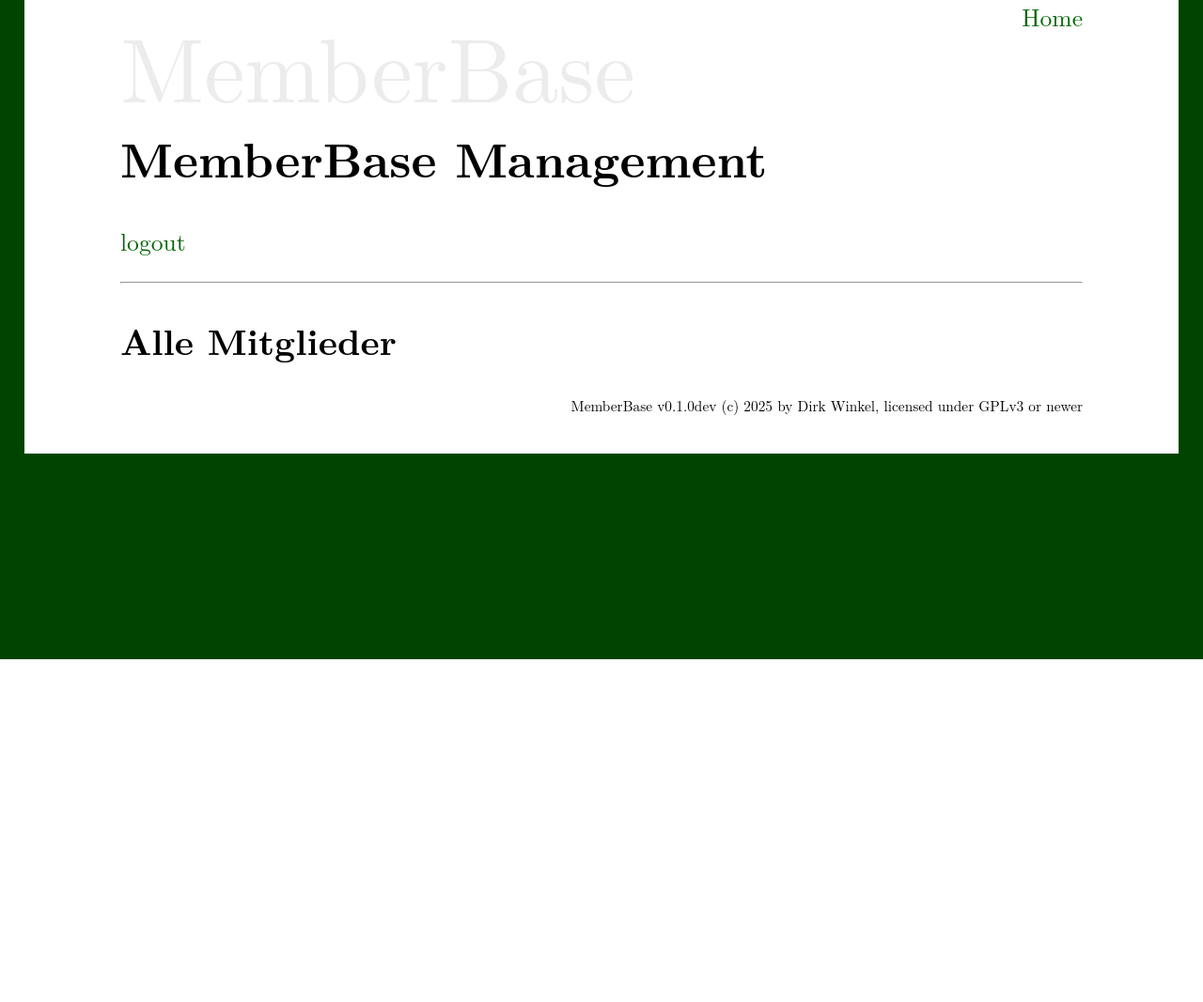
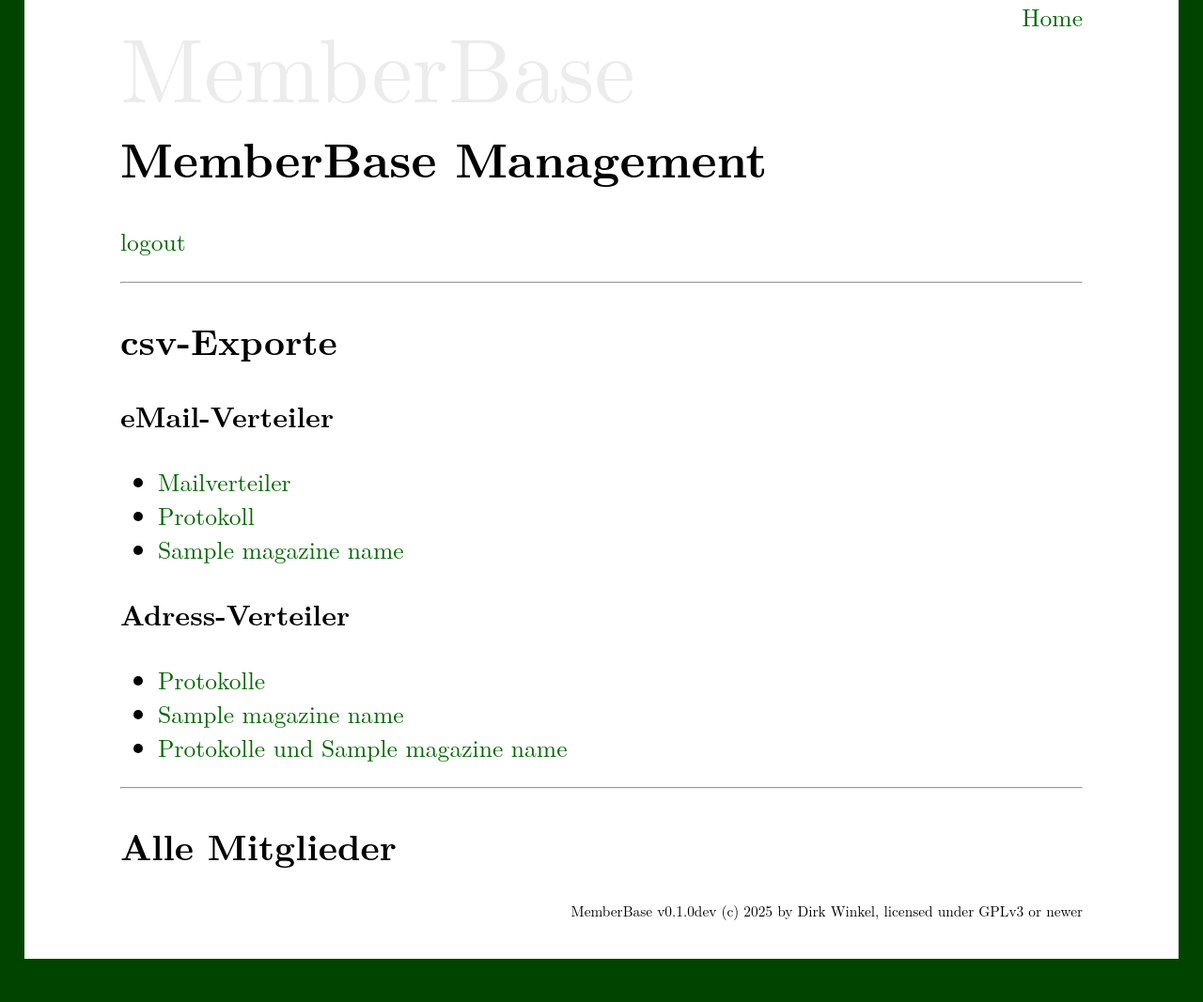
Before and after one commit to polarwinkel/MemberBase, a Flask app: template templates/manage.html in a window 1280 px wide. Shown: the part 98-1165 px from the top of the page at 94% size. Before the commit the page ends 800 px from the top, so only its background shows below. Run offline with Flask 3, Linux system fonts and the light colour scheme; data comes from the database, SQL or seed files in the repository; the template is opened without the code that fills it: most values are stand-ins (such as "Sample title", 1, 10 or a date in 2020); some web fonts are replaced.

Commit message:
added csv-exports according to member-choices

```diff
--- a/app.py
+++ b/app.py
@@ -6,13 +6,14 @@ Base file of MemberBase
 
 import os
 import sqlite3
-from flask import Flask, render_template, request, send_from_directory, make_response, jsonify
+from flask import Flask, render_template, request, send_from_directory, make_response, jsonify, send_file
 from flask import url_for, redirect
 import flask_login
 import json
-import csv
+import csv, io
 from jinja2 import Template
 from modules import dbio, settingsIo
+from datetime import datetime, timedelta
 
 # global settings:
 
@@ -22,7 +23,6 @@ settings = settingsIo.settingsIo(settingsfile)
 dbfile = settings.get('dbfile')
 host = settings.get('host')
 port = settings.get('port')
-port = '5000' #TODO: remove when main-dev done
 debug = settings.get('debug')
 
 # WebServer stuff:
@@ -173,7 +173,7 @@ def manage():
         return '405 not allowed'
     members = db.getMembers()
     msJson = json.dumps(members, indent=2)
-    return render_template('manage.html', relroot='./', authuser=flask_login.current_user.id, msJson=msJson)
+    return render_template('manage.html', relroot='./', authuser=flask_login.current_user.id, msJson=msJson, magazine_name=settings.get('magazine_name'))
 
 @MemberBase.route('/manage/<mid>', methods=['GET'])
 @flask_login.login_required
@@ -299,6 +299,31 @@ def log():
     logJson = json.dumps(log, indent=2)
     return render_template('log.html', relroot='./', authuser=flask_login.current_user.id, logJson=logJson)
 
+@MemberBase.route('/csvExport/<selection>', methods=['GET'])
+@flask_login.login_required
+def csvExport(selection):
+    '''exports members as csvfile according to the selection'''
+    user = flask_login.current_user.id
+    db = dbio.MbDb(dbfile)
+    if flask_login.current_user.id != settings.get('admin') and not db.checkManager(user):
+        return '405 not allowed'
+    sel = selection.split('_')
+    if sel[0] == 'mail':
+        csvfile = db.csvExportMail(sel[1])
+    elif sel[0] == 'addr':
+        csvfile = db.csvExportAddr(sel[1])
+    else:
+        return '404 not found'
+    mem = io.BytesIO()
+    mem.write(csvfile.getvalue().encode())
+    mem.seek(0)
+    return send_file(
+            mem,
+            download_name=f"" + datetime.now().strftime('%Y/%m/%d')+'_MemberList_'+selection+'.csv',
+            as_attachment=True,
+            mimetype='text/csv',
+            )
+
 @MemberBase.route('/_delete/<did>', methods=['DELETE'])
 @flask_login.login_required
 def delete(wid):
--- a/modules/dbio.py
+++ b/modules/dbio.py
@@ -8,6 +8,7 @@ import os
 from modules import dbInit
 from datetime import datetime
 import hashlib, uuid
+import io
 import huuid
 
 class MbDb:
@@ -274,6 +275,56 @@ class MbDb:
             return False
         return True
 
+    def csvExportMail(self, sel):
+        '''export member-list according to the selection'''
+        cursor = self._connection.cursor()
+        if sel == 'n':
+            where = 'WHERE email_newsletter=1'
+        if sel == 'p':
+            where = 'WHERE email_protocols=1'
+        elif sel == 'm':
+            where = 'WHERE email_magazine=1'
+        sqlTemplate = '''SELECT family_name, given_name, title, sex, email
+                FROM members {where} ORDER BY
+                REPLACE(REPLACE(REPLACE(REPLACE(REPLACE(REPLACE(REPLACE(
+                family_name,'ä','ae'),'ö','oe'),'ü','ue'),'Ä','Ae'),'Ö','Oe'),'Ü','Ue'),'ß','ss'),
+                REPLACE(REPLACE(REPLACE(REPLACE(REPLACE(REPLACE(REPLACE(
+                given_name,'ä','ae'),'ö','oe'),'ü','ue'),'Ä','Ae'),'Ö','Oe'),'Ü','Ue'),'ß','ss') '''.format(where=where)
+        cursor.execute(sqlTemplate)
+        mlist = cursor.fetchall()
+        f = io.StringIO() # init-value would leave the cursor at beginning
+        f.write('family_name,given_name,title,sex,email,\n')
+        for m in mlist:
+            cstr = m[0]+','+m[1]+','+m[2]+','+m[3]+','+m[4]+',\n'
+            f.write(cstr)
+        f.seek(0) # get cursor to beginning
+        return f
+
+    def csvExportAddr(self, sel):
+        '''export member-list according to the selection'''
+        cursor = self._connection.cursor()
+        if sel == 'p':
+            where = 'WHERE email_protocols=0 OR email_protocols IS NULL'
+        elif sel == 'm':
+            where = 'WHERE email_magazine=0 OR email_magazine IS NULL'
+        elif sel == 'pm':
+            where = 'WHERE email_protocols=0 OR email_protocols IS NULL OR email_magazine=0 OR email_magazine IS NULL'
+        sqlTemplate = '''SELECT family_name, given_name, title, sex, street, street_number, appartment, postal_code, city, country
+                FROM members {where} ORDER BY
+                REPLACE(REPLACE(REPLACE(REPLACE(REPLACE(REPLACE(REPLACE(
+                family_name,'ä','ae'),'ö','oe'),'ü','ue'),'Ä','Ae'),'Ö','Oe'),'Ü','Ue'),'ß','ss'),
+                REPLACE(REPLACE(REPLACE(REPLACE(REPLACE(REPLACE(REPLACE(
+                given_name,'ä','ae'),'ö','oe'),'ü','ue'),'Ä','Ae'),'Ö','Oe'),'Ü','Ue'),'ß','ss') '''.format(where=where)
+        cursor.execute(sqlTemplate)
+        mlist = cursor.fetchall()
+        f = io.StringIO()
+        f.write('family_name,given_name,title,sex,street,street_number,appartment,postal_code,city,country,\n')
+        for m in mlist:
+            cstr = m[0]+','+m[1]+','+m[2]+','+m[3]+','+m[4]+','+m[5]+','+m[6]+','+m[7]+','+m[8]+','+m[9]+',\n'
+            f.write(cstr)
+        f.seek(0) # get cursor to beginning
+        return f
+
     def checkPasswd(self, email, passwd):
         '''checks a password for an email'''
         cursor = self._connection.cursor()
--- a/templates/manage.html
+++ b/templates/manage.html
@@ -7,6 +7,20 @@
 <div id="content">
     <h1>MemberBase Management</h1>
     <p><a href="_logout">logout</a></p>
+    <hr>
+    <h2>csv-Exporte</h2>
+    <h3>eMail-Verteiler</h3>
+    <ul>
+        <li><a href="{{ relroot }}csvExport/mail_n">Mailverteiler</a></li>
+        <li><a href="{{ relroot }}csvExport/mail_p">Protokoll</a></li>
+        <li><a href="{{ relroot }}csvExport/mail_m">{{ magazine_name }}</a></li>
+    </ul>
+    <h3>Adress-Verteiler</h3>
+    <ul>
+        <li><a href="{{ relroot }}csvExport/addr_p">Protokolle</a></li>
+        <li><a href="{{ relroot }}csvExport/addr_m">{{ magazine_name }}</a></li>
+        <li><a href="{{ relroot }}csvExport/addr_pm">Protokolle und {{ magazine_name }}</a></li>
+    </ul>
     <hr>
     <h2>Alle Mitglieder</h2>
     <div id="memberlist"></div>
@@ -18,10 +32,10 @@
 <script>
     var members = JSON.parse({{ msJson|tojson }});
     var out = '<table>';
-    out += '<tr><th>Nachname</th><th>Vorname</th><th>Geburtsdatum</th></tr>\n';
+    out += '<tr><th>Optionen</th><th>Nachname</th><th>Vorname</th><th>Geburtsdatum</th></tr>\n';
     for (var i=0; i<members.length; i++){
         out += '<tr>';
-        out += '<td><a href="{{ relroot }}manage/'+members[i].mid+'">Verwalten</a></td>';
+        out += '<td><a href="{{ relroot }}manage/'+members[i].mid+'">Edit &#9998;</a></td>';
         out += '<td><a href="{{ relroot }}member/'+members[i].mid+'">'+members[i].family_name+'</a></td>';
         out += '<td>'+members[i].given_name+'</td>';
         out += '<td>'+members[i].date_of_birth+'</td>';
```
